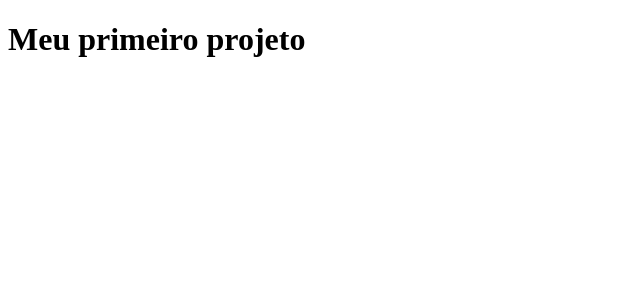
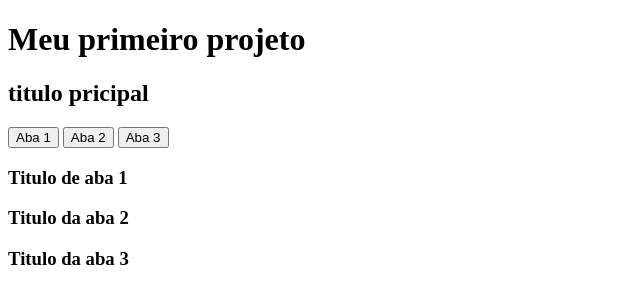
Before and after one commit to tracziinnn/tracziinnnn, a plain HTML site: page index.html in a window 1280 px wide. Shown: the whole page, without its empty margins (0-640 px from the left). Drawn offline with Linux system fonts and the light colour scheme.

Commit message:
Update index.html

```diff
--- a/index.html
+++ b/index.html
@@ -12,3 +12,35 @@
 
 </body>
 </html>
+<section class="conteudo-pricipal">
+    <h2 class="titulo-pricipal">titulo pricipal</h2>
+    <div class="conteudo">
+    <div class="botoes">
+        <button class="botao ativo">Aba 1</button>
+        <button class="botao">Aba 2</button>
+        <button class="botao">Aba 3 </button>
+    </div>
+
+    <div class="abas-textos">
+<div class="aba-conteudo ativo">
+    <h3 class="aba-conteudo-titulo-principal">Titulo de aba 1</h3>
+    <div class="contador"></div>
+
+    </div>
+
+    <div class="aba-conteudo">
+    <h3 class="aba-conteudo-titulo-principal">Titulo da aba 2</h3>
+     </div>
+
+     <div class="aba-conteudo">
+        <h3 class="aba-conteudo-titulo-principal">Titulo da aba 3</h3>
+
+    </div>
+
+    </div>
+
+    </div>
+</section>
+</body>
+<script src="main.js"></script>
+</html>
```
